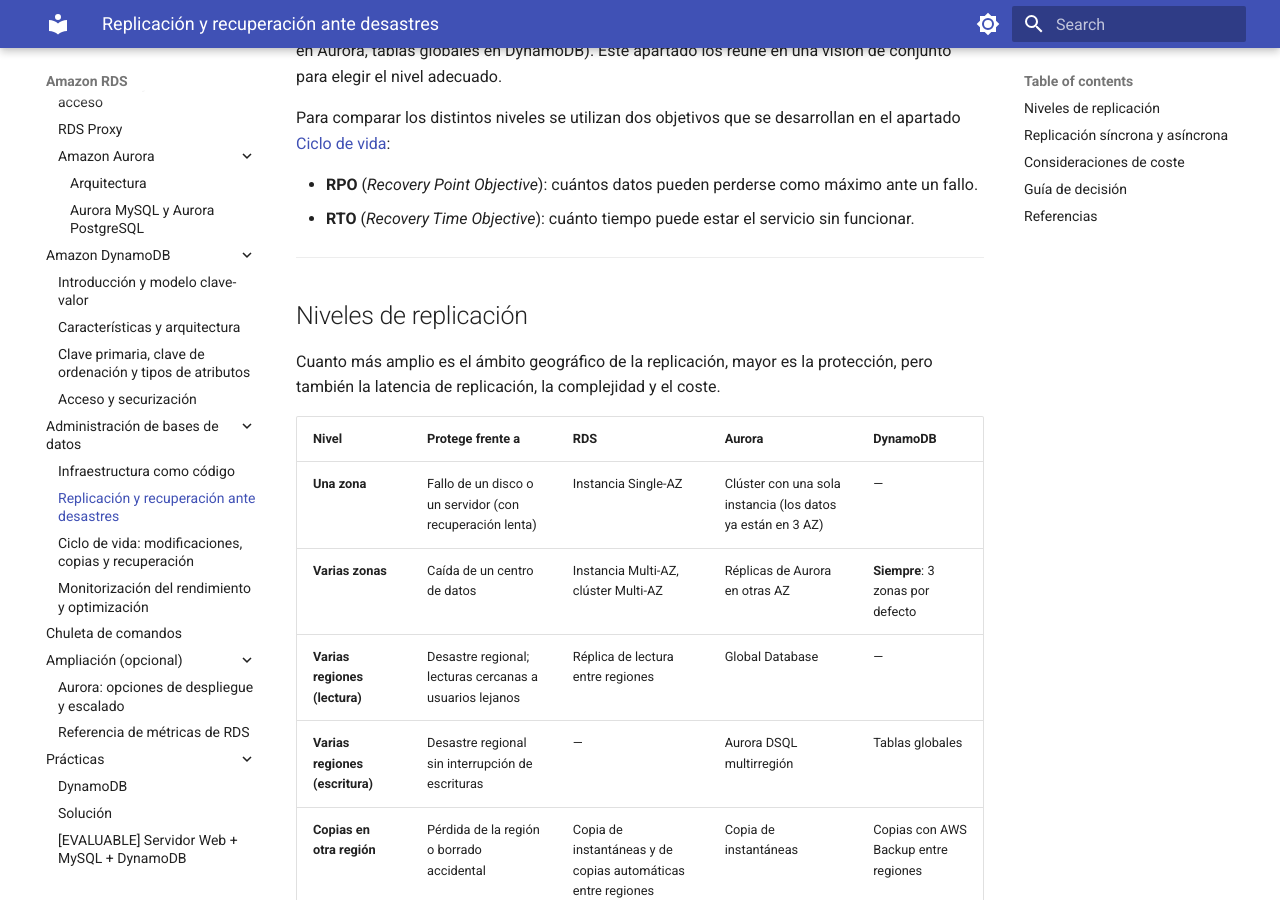
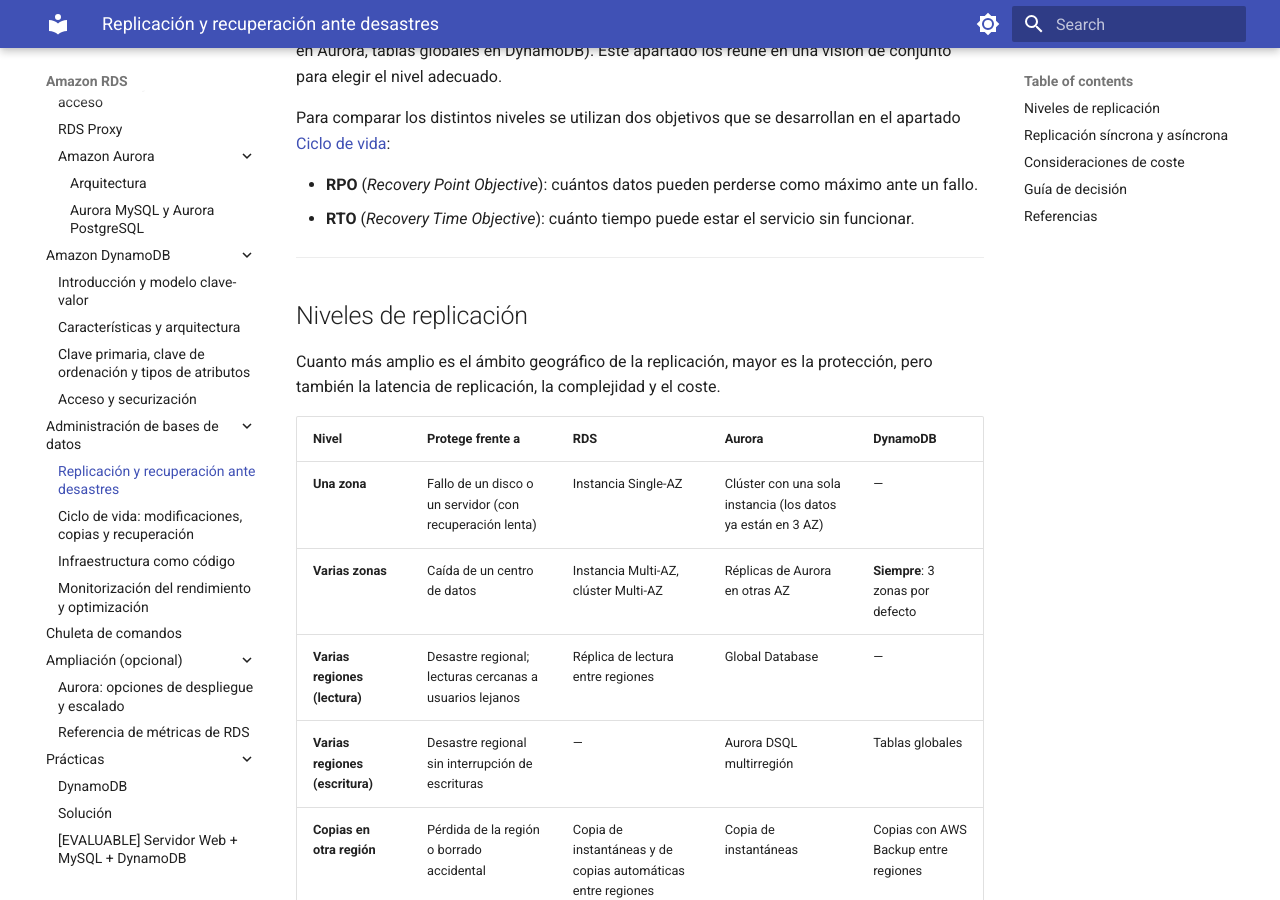
Before and after one commit to rgcenteno/ABDAN-UD4-RDS, an MkDocs documentation site: the page built from docs/BD-Replicacion.md, in a window 1280 px wide and 900 px high, scrolled down 647 px. Built offline with MkDocs 1.6.1 and Material for MkDocs 9.7.7, drawn with Linux system fonts in a browser that asks for light colours; part of the change alters nothing that is shown.

Commit message:
Cambiar orden contenidos

```diff
--- a/mkdocs.yml
+++ b/mkdocs.yml
@@ -67,9 +67,9 @@ nav:
       - Acceso y securización: "DynamoDB-05.md"
 
   - Administración de bases de datos:
-      - Infraestructura como código: "BD-IaC.md"
       - Replicación y recuperación ante desastres: "BD-Replicacion.md"
       - "Ciclo de vida: modificaciones, copias y recuperación": "BD-CicloVida.md"
+      - Infraestructura como código: "BD-IaC.md"
       - Monitorización del rendimiento y optimización: "BD-Rendimiento.md"
 
   - Chuleta de comandos: "Chuleta.md"
```
